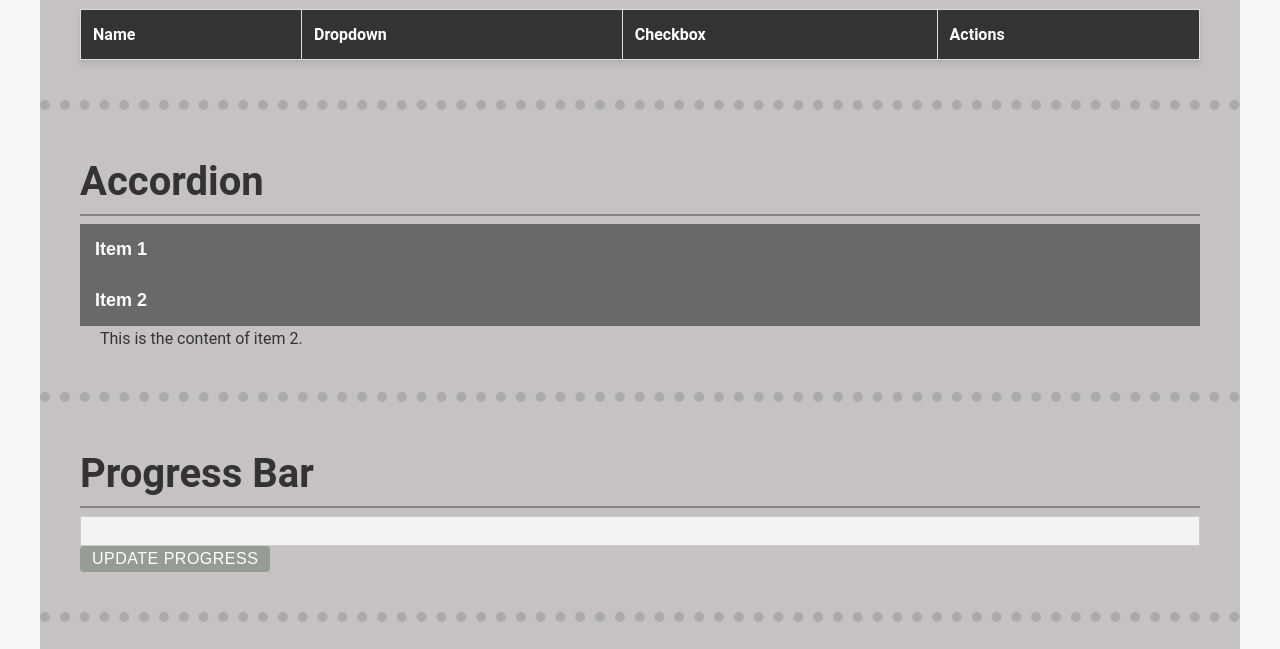
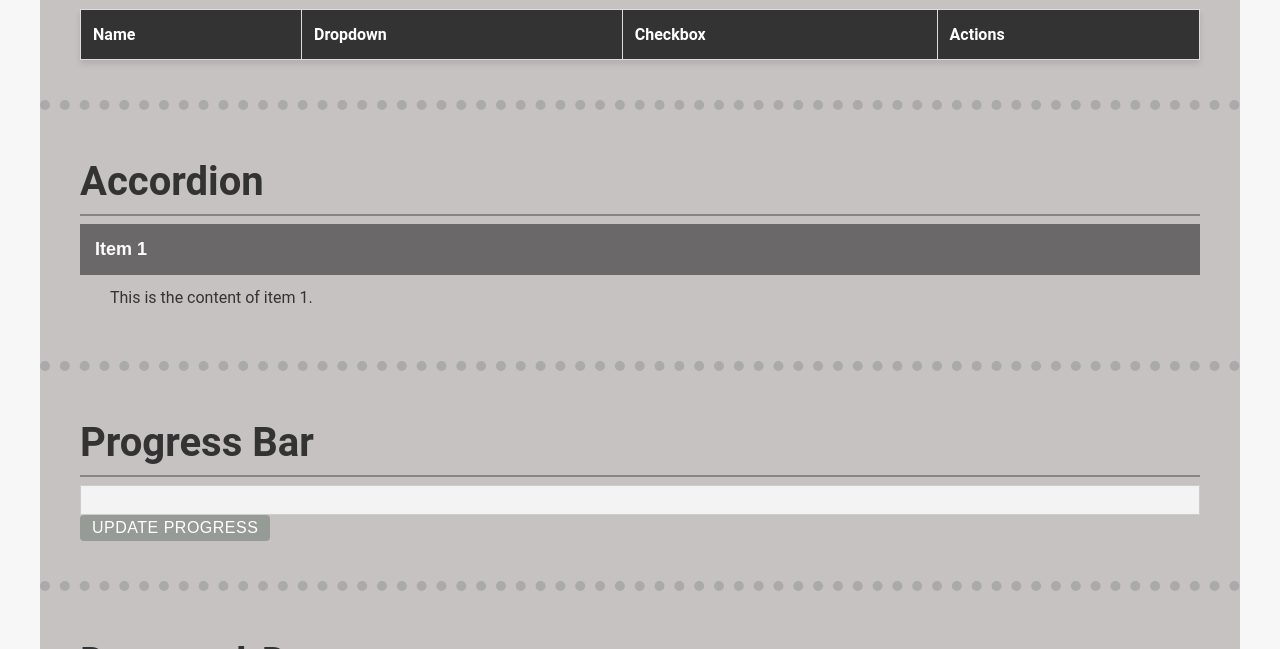
Before and after one commit to JustinWilkins/Website, a website: page src/testPlayground.html in a window 1280 px wide. Both pictures are taken after a click on the button "Item 1". Shown: the part 675-1324 px from the top of the page. Drawn offline with Linux system fonts and the light colour scheme.

Commit message:
Finally making some tests

```diff
--- a/src/scripts/slider.js
+++ b/src/scripts/slider.js
@@ -2,8 +2,6 @@ document.addEventListener("DOMContentLoaded", function () {
     const slides = document.querySelectorAll(".slide");
     const prevButton = document.getElementById("prevBtn");
     const nextButton = document.getElementById("nextBtn");
-
-    console.log("Script Loaded");
 
     let currentSlide = parseInt(localStorage.getItem("currentSlide")) || 0;
 
--- a/src/scripts/testing-playground.js
+++ b/src/scripts/testing-playground.js
@@ -9,6 +9,7 @@ document.addEventListener("DOMContentLoaded", function () {
     const updateProgressBtn = document.getElementById("update-progress");
     const dragItem = document.getElementById("drag-item");
     const dropZone = document.getElementById("drop-zone");
+    const accordionItems = document.querySelectorAll(".accordion-item");
 
     // Form data html construction
     function displayStoredData() {
@@ -77,11 +78,18 @@ document.addEventListener("DOMContentLoaded", function () {
     });
 
     // Accordion functionality
-    const accordionHeaders = document.querySelectorAll(".accordion-header");
-    accordionHeaders.forEach(header => {
+    accordionItems.forEach(item => {
+        const content = item.querySelector(".accordion-content");
+
+        content.style.display = "none";
+
+        const header = item.querySelector(".accordion-header");
         header.addEventListener("click", () => {
-            const body = header.nextElementSibling;
-            body.classList.toggle("hidden");
+            if (content.style.display === "none") {
+                content.style.display = "block";
+            } else {
+                content.style.display = "none";
+            }
         });
     });
 
--- a/src/styles.css
+++ b/src/styles.css
@@ -188,7 +188,6 @@ footer {
 
 .accordion-content {
     display: none;
-    /* Initially hide content */
     padding: 10px;
     transition: all 0.3s ease;
 }
@@ -196,12 +195,10 @@ footer {
 
 .accordion-item.active .accordion-content {
     display: block;
-    /* Show content when active */
 }
 
 .nested-accordion .accordion-content {
     display: none;
-    /* Hide content of nested accordions */
 }
 
 table {
--- a/src/testPlayground.html
+++ b/src/testPlayground.html
@@ -87,14 +87,8 @@
             <div class="accordion">
                 <div class="accordion-item">
                     <button class="accordion-header">Item 1</button>
-                    <div class="accordion-body">
+                    <div class="accordion-content">
                         <p>This is the content of item 1.</p>
-                    </div>
-                </div>
-                <div class="accordion-item">
-                    <button class="accordion-header">Item 2</button>
-                    <div class="accordion-body">
-                        <p>This is the content of item 2.</p>
                     </div>
                 </div>
             </div>
```
Also changed, not shown: cypress/e2e/main.cy.ts (+13 -1 lines).
